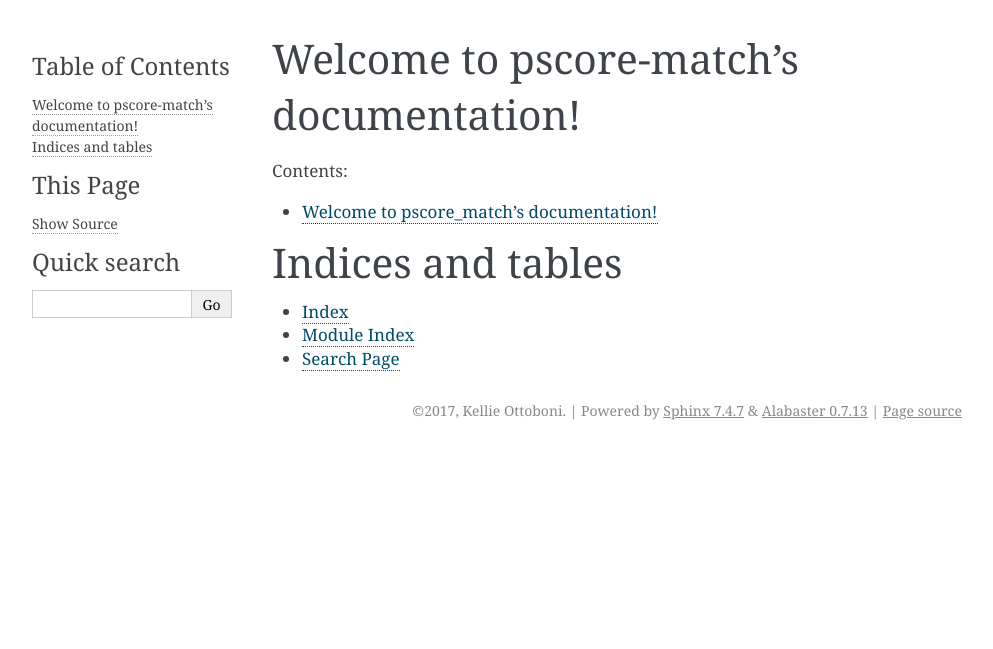
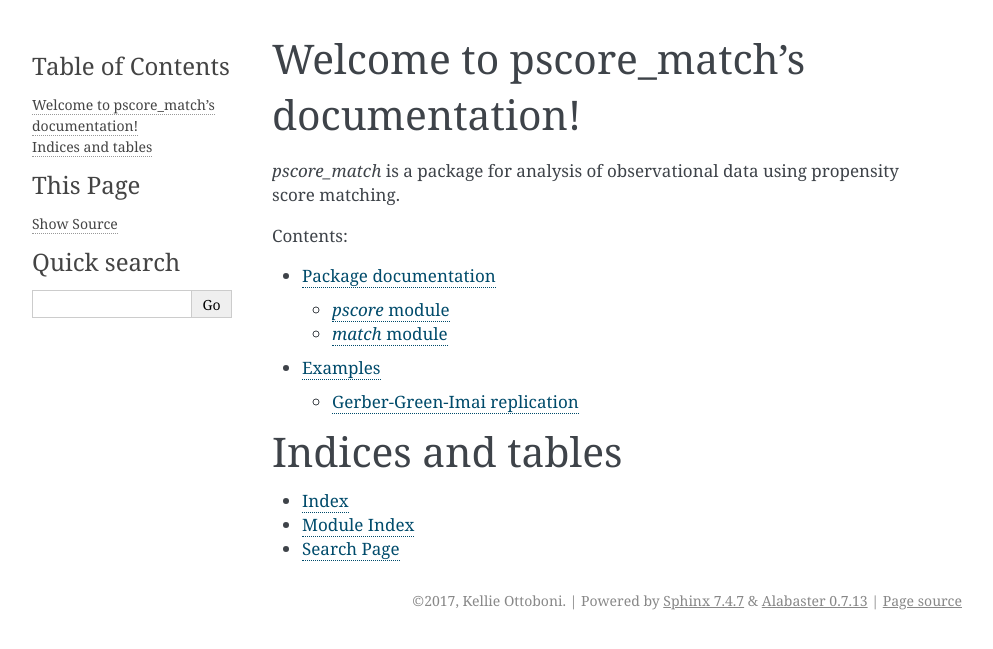
Before and after one commit to kellieotto/pscore_match, a Sphinx documentation site: the page built from docs/index.rst, in a window 1280 px wide. Shown: the top 649 px of the page, without its empty margins (148-1141 px from the left). Built offline with Sphinx 7.4.7, drawn with Linux system fonts in a browser that asks for light colours; formulas are drawn with MathJax 3.

Commit message:
Update doc tree structure, include examples

```diff
--- a/docs/api/index.rst
+++ b/docs/api/index.rst
@@ -3,8 +3,8 @@
    You can adapt this file completely to your liking, but it should at least
    contain the root `toctree` directive.
 
-Welcome to pscore_match's documentation!
-========================================
+Package documentation
+=====================
 
 Contents:
 
--- a/docs/api/match.rst
+++ b/docs/api/match.rst
@@ -1,4 +1,4 @@
-Core functions
+`match` module
 --------------
 
 .. automodule:: pscore_match.match
--- a/docs/api/pscore.rst
+++ b/docs/api/pscore.rst
@@ -1,5 +1,5 @@
-Core functions
---------------
+`pscore` module
+---------------
 
 .. automodule:: pscore_match.pscore
     :members:
--- a/docs/index.rst
+++ b/docs/index.rst
@@ -3,16 +3,18 @@
    You can adapt this file completely to your liking, but it should at least
    contain the root `toctree` directive.
 
-Welcome to pscore-match's documentation!
+Welcome to pscore_match's documentation!
 ========================================
+
+`pscore_match` is a package for analysis of observational data using propensity score matching.
 
 Contents:
 
 .. toctree::
-   :maxdepth: 1
+   :maxdepth: 2
 
    api/index.rst
-
+   examples/index.rst
 
 Indices and tables
 ==================
```
Also changed, not shown: docs/examples/ggi.rst (added, +18 -0 lines), docs/examples/index.rst (added, +9 -0 lines).
